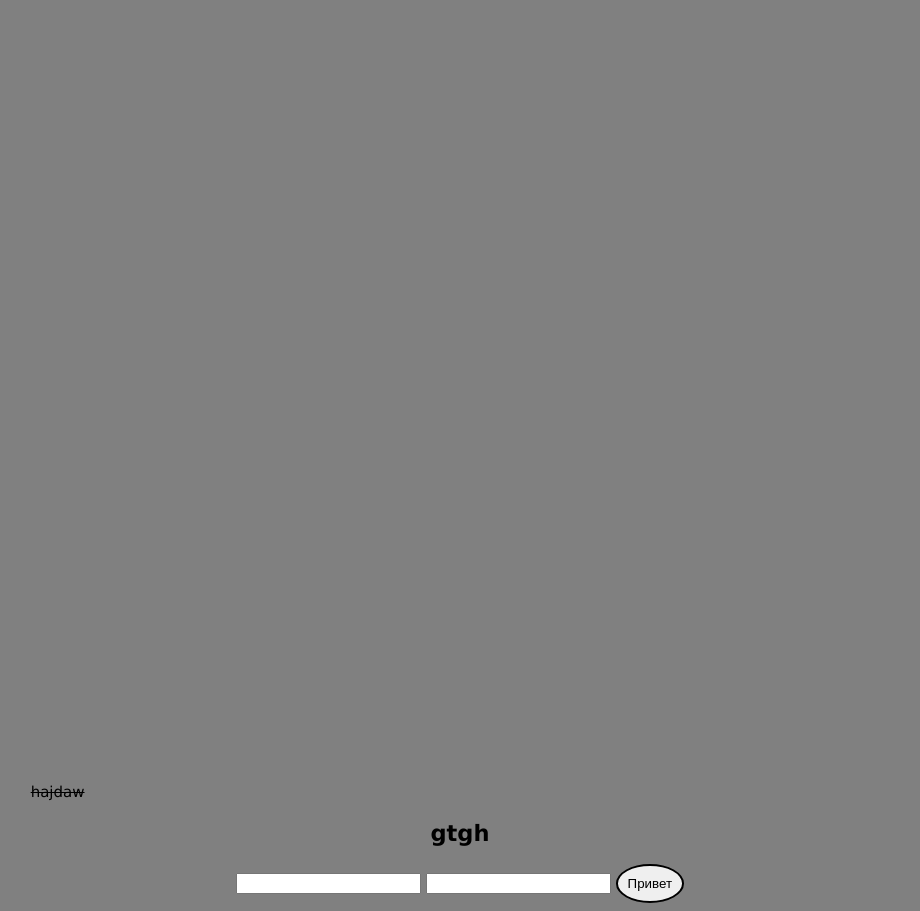
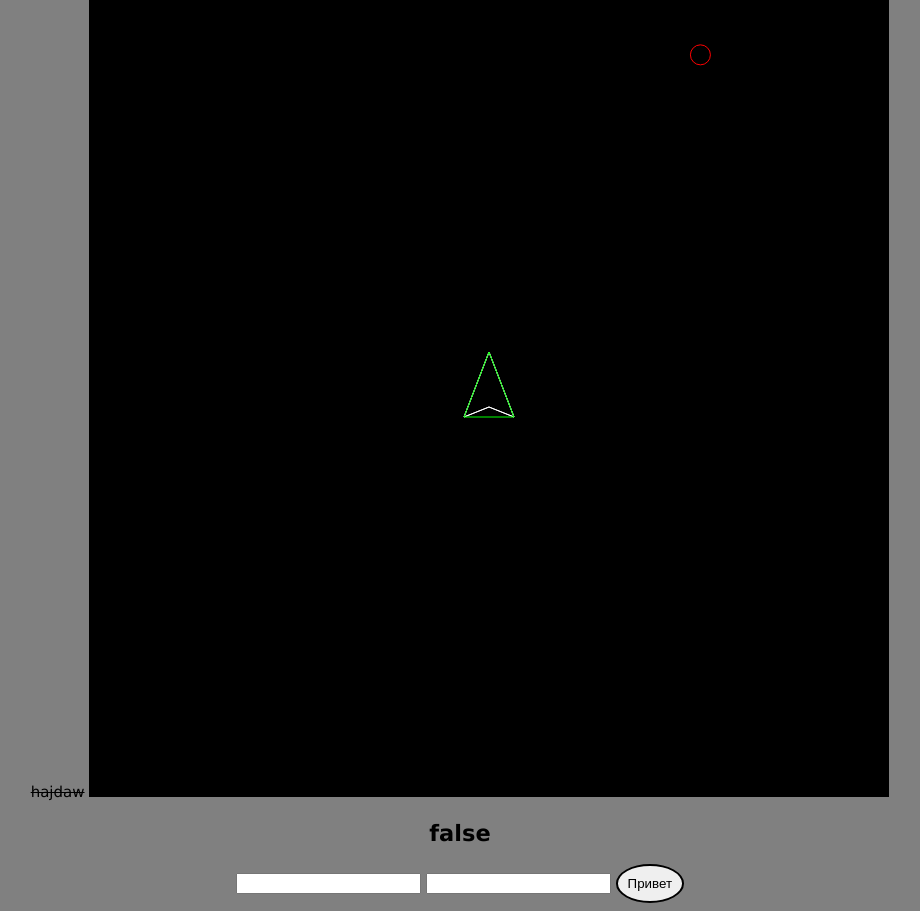
Before and after one commit to akenoq/ing-asteroid, a plain HTML site: page project1/index.html in a window 1280 px wide. Shown: the part 127-1038 px from the top of the page, without its empty margins (186-1106 px from the left). Drawn offline with Linux system fonts and the light colour scheme.

Commit message:
Update index.html

```diff
--- a/project1/index.html
+++ b/project1/index.html
@@ -40,8 +40,8 @@
 	<u>hajdaw</u>
 	<br>
 	<strike>hajdaw</strike>
-	<canvas id = "canva">Ваш браузер это не поддерживает</canvas>
-	<h2 id = "time">gtgh</h2>
+	<canvas style = "background: black;" id = "canva">Ваш браузер это не поддерживает</canvas>
+	<h2 id = "scoreLabel">gtgh</h2>
 	<input type = "text" id  = "editA">
 	<input type = "text" id  = "editB">
 	<button id = "Btn">Привет</button>
```
